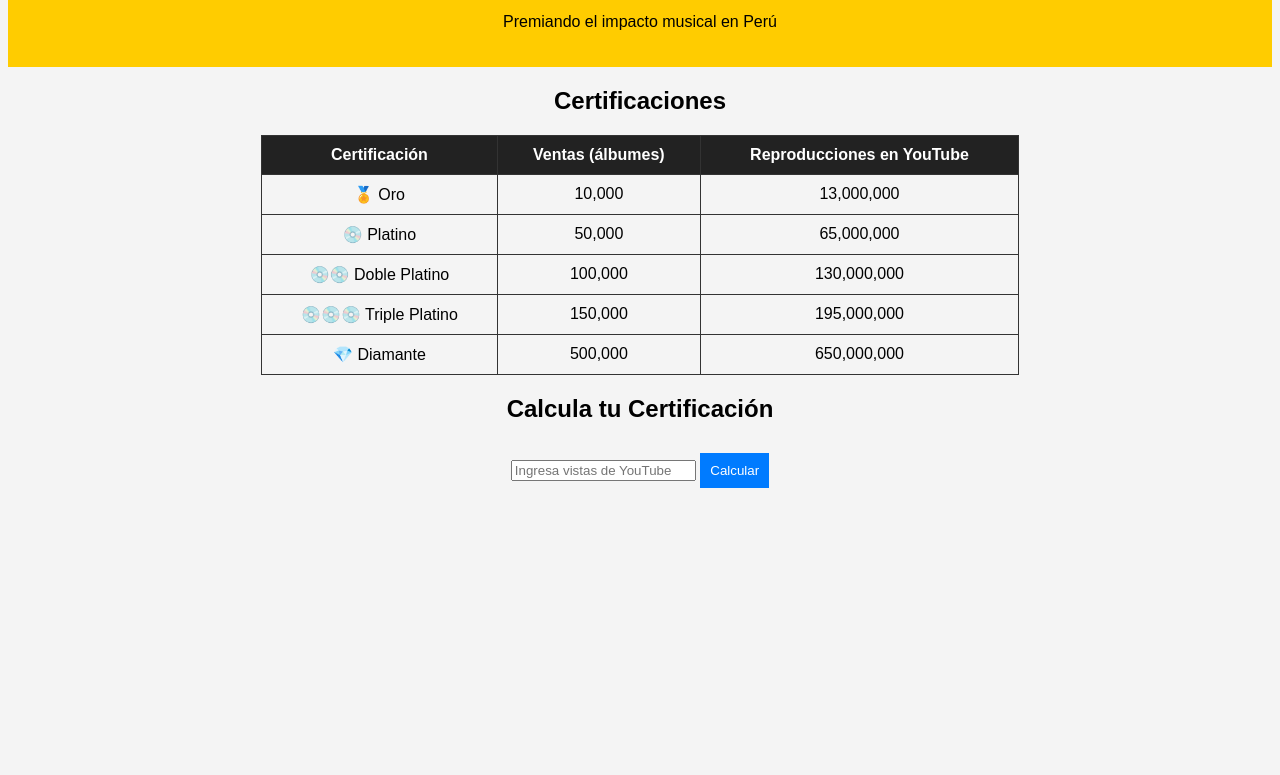
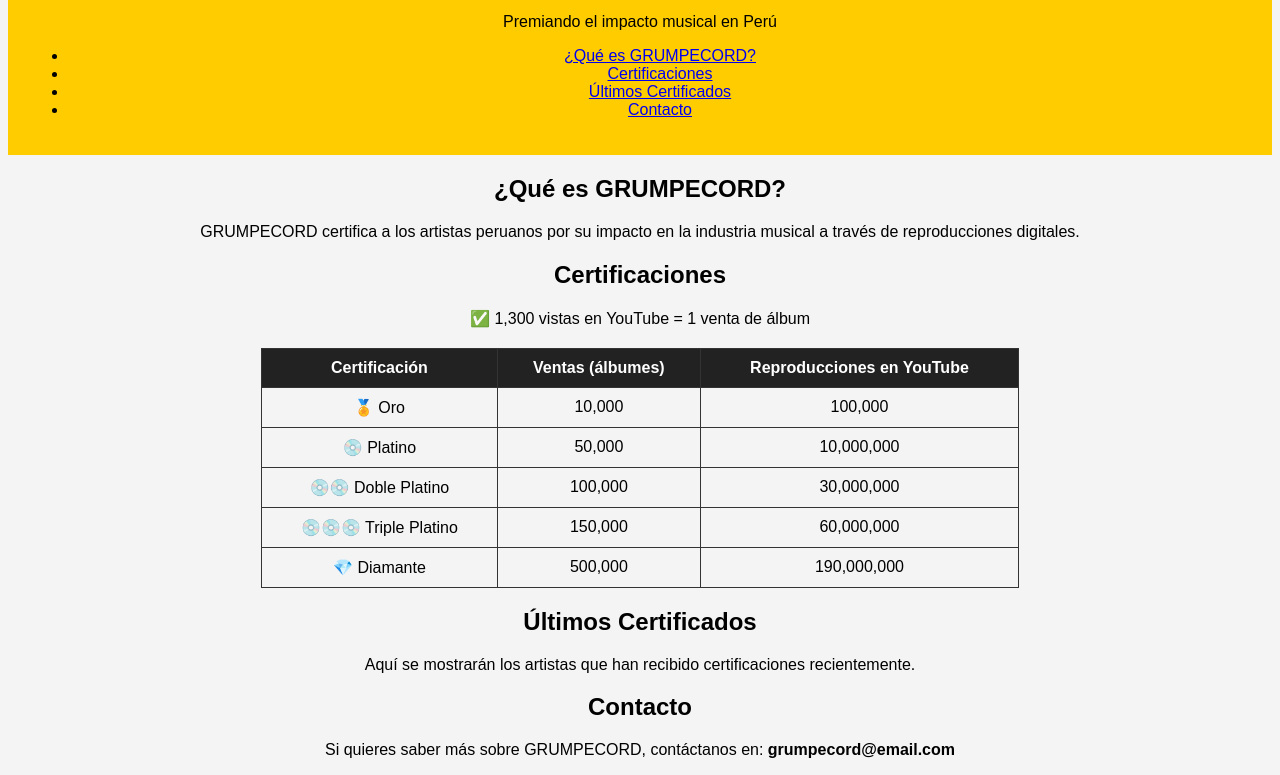
Before and after one commit to grumpecord/grumpecord, a plain HTML site: page index.html in a window 1280 px wide. Shown: the part 68-843 px from the top of the page. Before the commit the page ends 800 px from the top, so only its background shows below. Drawn offline with Linux system fonts and the light colour scheme.

Commit message:
Update index.html

```diff
--- a/index.html
+++ b/index.html
@@ -10,10 +10,25 @@
     <header>
         <h1>GRUMPECORD</h1>
         <p>Premiando el impacto musical en Perú</p>
+        <nav>
+            <ul>
+                <li><a href="#about">¿Qué es GRUMPECORD?</a></li>
+                <li><a href="#certifications">Certificaciones</a></li>
+                <li><a href="#latest">Últimos Certificados</a></li>
+                <li><a href="#contact">Contacto</a></li>
+            </ul>
+        </nav>
     </header>
 
     <main>
+        <section id="about">
+            <h2>¿Qué es GRUMPECORD?</h2>
+            <p>GRUMPECORD certifica a los artistas peruanos por su impacto en la industria musical a través de reproducciones digitales.</p>
+        </section>
+
+        <section id="certifications">
             <h2>Certificaciones</h2>
+            <p>✅ 1,300 vistas en YouTube = 1 venta de álbum</p>
             <table>
                 <tr>
                     <th>Certificación</th>
@@ -23,36 +38,40 @@
                 <tr>
                     <td>🏅 Oro</td>
                     <td>10,000</td>
-                <td>13,000,000</td>
+                    <td>100,000</td>
                 </tr>
                 <tr>
                     <td>💿 Platino</td>
                     <td>50,000</td>
-                <td>65,000,000</td>
+                    <td>10,000,000</td>
                 </tr>
                 <tr>
                     <td>💿💿 Doble Platino</td>
                     <td>100,000</td>
-                <td>130,000,000</td>
+                    <td>30,000,000</td>
                 </tr>
                 <tr>
                     <td>💿💿💿 Triple Platino</td>
                     <td>150,000</td>
-                <td>195,000,000</td>
+                    <td>60,000,000</td>
                 </tr>
                 <tr>
                     <td>💎 Diamante</td>
                     <td>500,000</td>
-                <td>650,000,000</td>
+                    <td>190,000,000</td>
                 </tr>
             </table>
+        </section>
 
-        <h2>Calcula tu Certificación</h2>
-        <input type="number" id="views" placeholder="Ingresa vistas de YouTube">
-        <button onclick="calcularCertificacion()">Calcular</button>
-        <p id="resultado"></p>
+        <section id="latest">
+            <h2>Últimos Certificados</h2>
+            <p>Aquí se mostrarán los artistas que han recibido certificaciones recientemente.</p>
+        </section>
+
+        <section id="contact">
+            <h2>Contacto</h2>
+            <p>Si quieres saber más sobre GRUMPECORD, contáctanos en: <strong>grumpecord@email.com</strong></p>
+        </section>
     </main>
-
-    <script src="script.js"></script>
 </body>
 </html>
```
Lines whose indentation alone changed are shown as unchanged.
